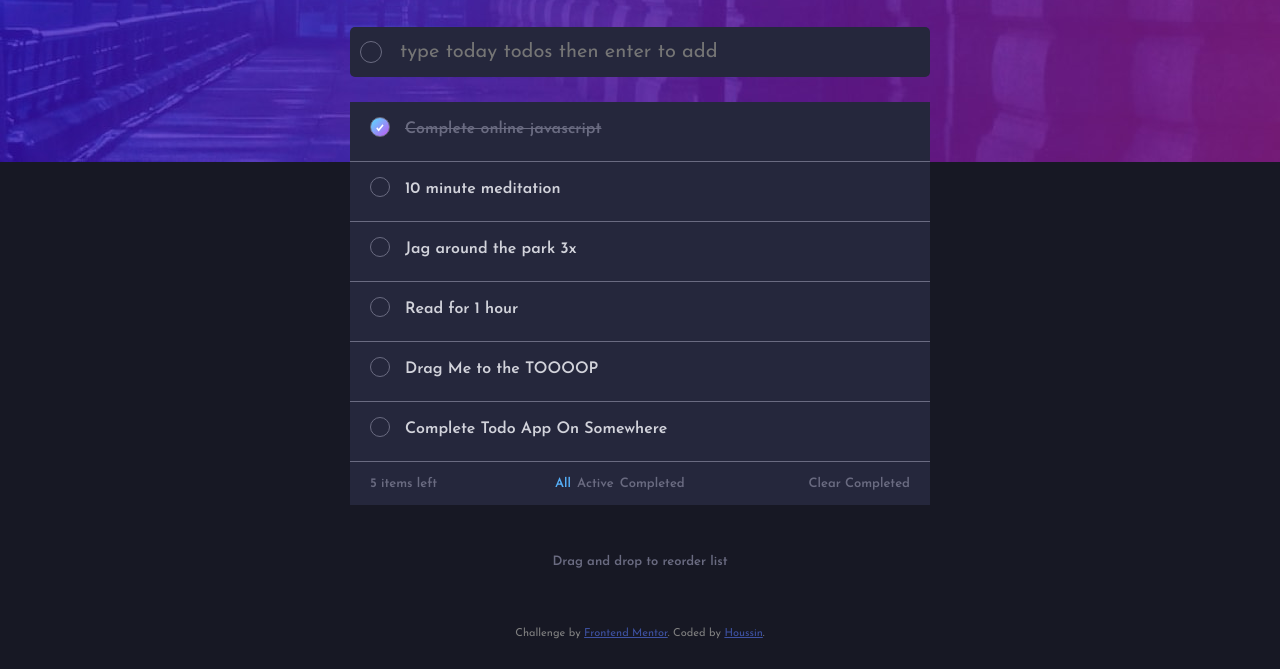
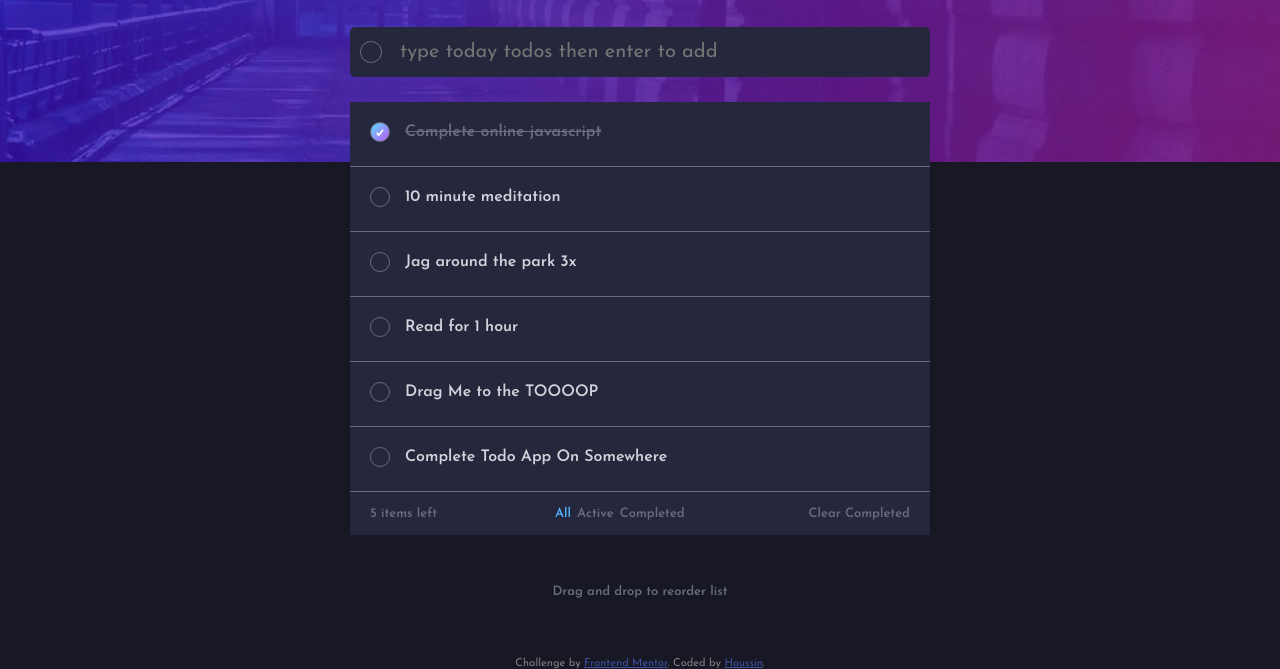
Before and after one commit to hessinSai/todo-app, a plain HTML site: page index.html in a window 1280 px wide. Shown: the part 138-807 px from the top of the page. Drawn offline with Linux system fonts and the light colour scheme; a script that the page names is missing.

Commit message:
Add files via upload

```diff
--- a/css/style.css
+++ b/css/style.css
@@ -66,8 +66,8 @@ body{
     padding: 15px 20px;
     display: flex;
     justify-content: space-between;
-    height: 60px;
-    line-height: 25px;
+    height: 65px;
+    line-height: 30px;
     transition: all .5s ease-in;
     cursor: pointer;
     border-bottom: 1px solid var(--circle);
@@ -77,6 +77,7 @@ body{
     width: 20px;
     height: 20px;
     border-radius: 50%;
+    margin-top: 5px;
 }
 .todo-item .bullet img{
     opacity: 0;
@@ -119,7 +120,7 @@ body{
     width: 8px;
     height: 8px;
     margin-left: 5px;
-    margin-bottom: 2px;
+    margin-bottom: 5px;
     opacity: 0;
     transition: all .3s ease-in-out;
 }
```
